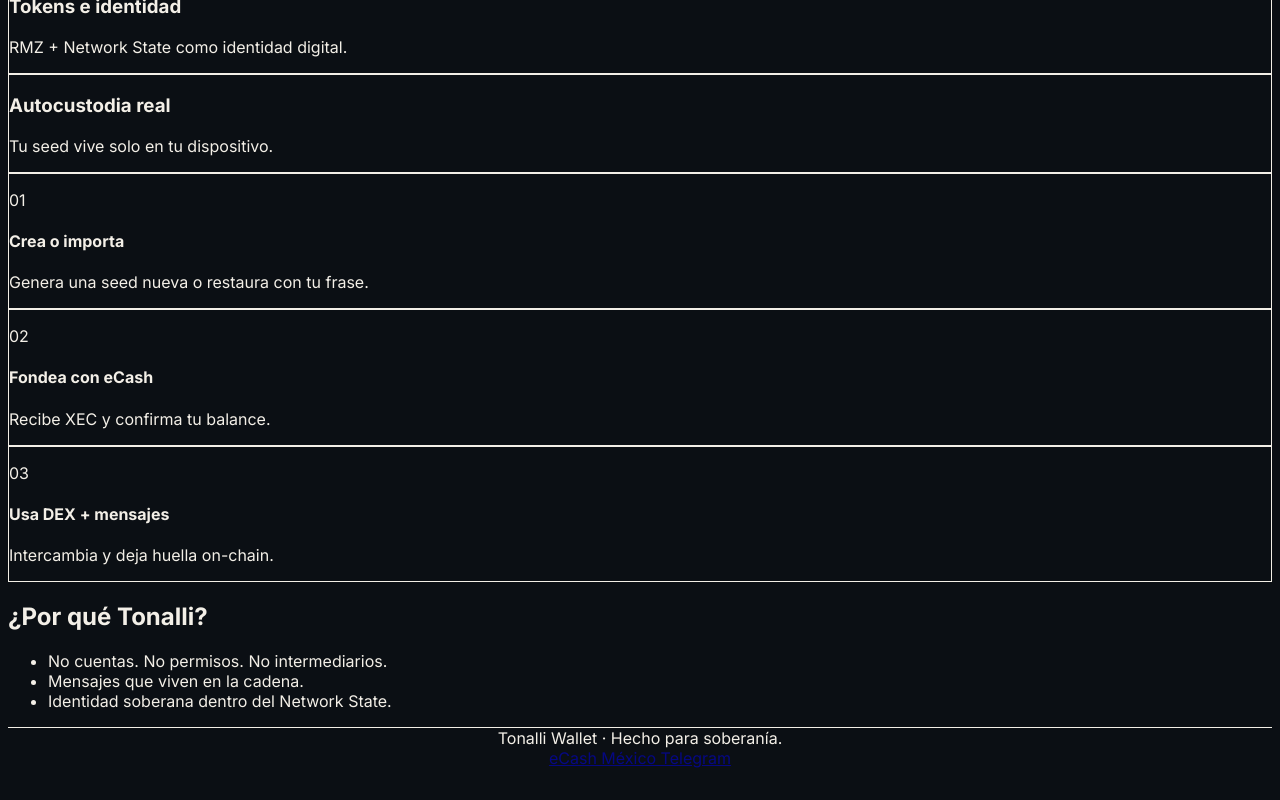
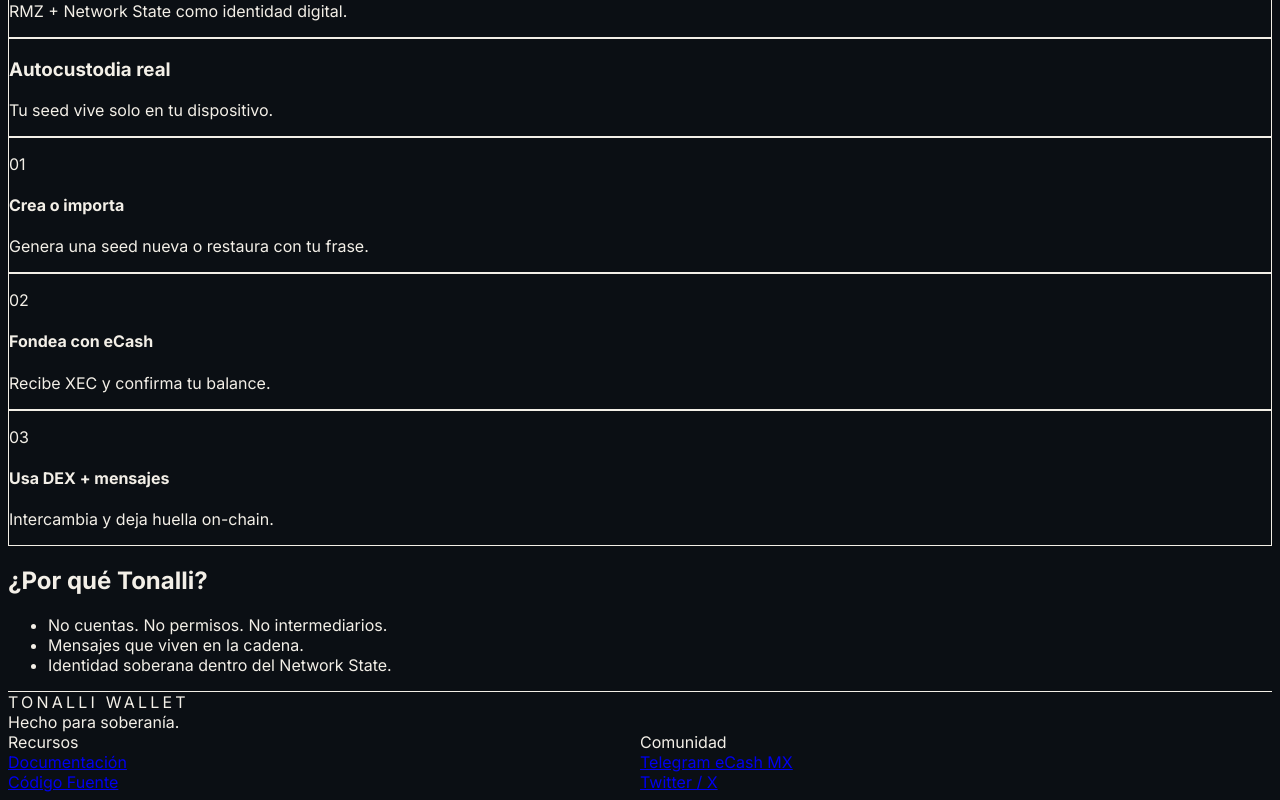
Before and after one commit to XolosRMZ/tonalli-landing, a Next.js app: page / in a window 1280 px wide. Shown: the part 984-1784 px from the top of the page. Before the commit the page ends 1760 px from the top, so only its background shows below. Built offline with nearby package versions, Linux system fonts and the light colour scheme.

Commit message:
Enhance header navigation and structured footer links

```diff
--- a/src/components/LandingContent.tsx
+++ b/src/components/LandingContent.tsx
@@ -11,17 +11,27 @@ export default function LandingContent() {
   return (
     <main className="min-h-screen bg-obsidian text-bone">
       <header className="border-b border-border/40">
-        <div className="mx-auto flex max-w-6xl items-center justify-between gap-6 px-6 py-6 sm:px-8">
+        <div className="mx-auto flex max-w-6xl items-center justify-between gap-4 px-6 py-6 sm:px-8">
           <div className="leading-tight">
             <p className="text-sm tracking-[0.35em] text-ash">TONALLI</p>
-            <p className="mt-2 text-xs text-ash">{strings.navTagline}</p>
+            <p className="hidden mt-2 text-xs text-ash sm:block">{strings.navTagline}</p>
           </div>
 
-          <div className="flex items-center gap-3">
+          <div className="flex items-center gap-4 sm:gap-6">
+            <nav className="hidden md:flex items-center gap-5 text-sm font-medium text-ash">
+              <a href="https://docs.tonalli.cash" target="_blank" rel="noopener noreferrer" className="hover:text-bone transition">
+                Docs
+              </a>
+              <a href="https://github.com/xolosarmy" target="_blank" rel="noopener noreferrer" className="hover:text-bone transition">
+                GitHub
+              </a>
+            </nav>
+
             <LanguageToggle />
+
             <a
               href="https://app.tonalli.cash"
-              className="rounded-full bg-ember px-5 py-2 text-sm font-medium text-white shadow-soft transition hover:opacity-90"
+              className="rounded-full bg-ember px-4 py-2 text-sm font-medium text-white shadow-soft transition hover:opacity-90 sm:px-5"
             >
               {strings.ctaOpenWallet}
             </a>
@@ -130,18 +140,33 @@ export default function LandingContent() {
       </section>
 
       <footer className="border-t border-border/40 bg-obsidian">
-        <div className="mx-auto flex max-w-6xl flex-col items-center justify-between gap-4 px-6 py-10 text-sm text-ash sm:flex-row sm:px-8">
-          <div>
-            <span className="text-bone/80">Tonalli Wallet</span> · {strings.footer}
+        <div className="mx-auto flex max-w-6xl flex-col justify-between gap-10 px-6 py-12 text-sm text-ash sm:flex-row sm:px-8">
+          <div className="flex max-w-xs flex-col gap-3">
+            <span className="text-bone text-xs font-bold tracking-[0.2em] uppercase">Tonalli Wallet</span>
+            <span className="leading-relaxed">{strings.footer}</span>
           </div>
-          <a
-            href="https://t.me/ecashmx"
-            target="_blank"
-            rel="noopener noreferrer"
-            className="opacity-50 transition-opacity hover:opacity-100"
-          >
-            eCash México Telegram
-          </a>
+
+          <div className="grid grid-cols-2 gap-8 sm:gap-16">
+            <div className="flex flex-col gap-4">
+              <span className="font-medium text-bone">Recursos</span>
+              <a href="https://docs.tonalli.cash" target="_blank" rel="noopener noreferrer" className="hover:text-bone transition">
+                Documentación
+              </a>
+              <a href="https://github.com/xolosarmy" target="_blank" rel="noopener noreferrer" className="hover:text-bone transition">
+                Código Fuente
+              </a>
+            </div>
+
+            <div className="flex flex-col gap-4">
+              <span className="font-medium text-bone">Comunidad</span>
+              <a href="https://t.me/ecashmx" target="_blank" rel="noopener noreferrer" className="hover:text-bone transition">
+                Telegram eCash MX
+              </a>
+              <a href="https://twitter.com/eCashOfficial" target="_blank" rel="noopener noreferrer" className="hover:text-bone transition">
+                Twitter / X
+              </a>
+            </div>
+          </div>
         </div>
       </footer>
     </main>
```
